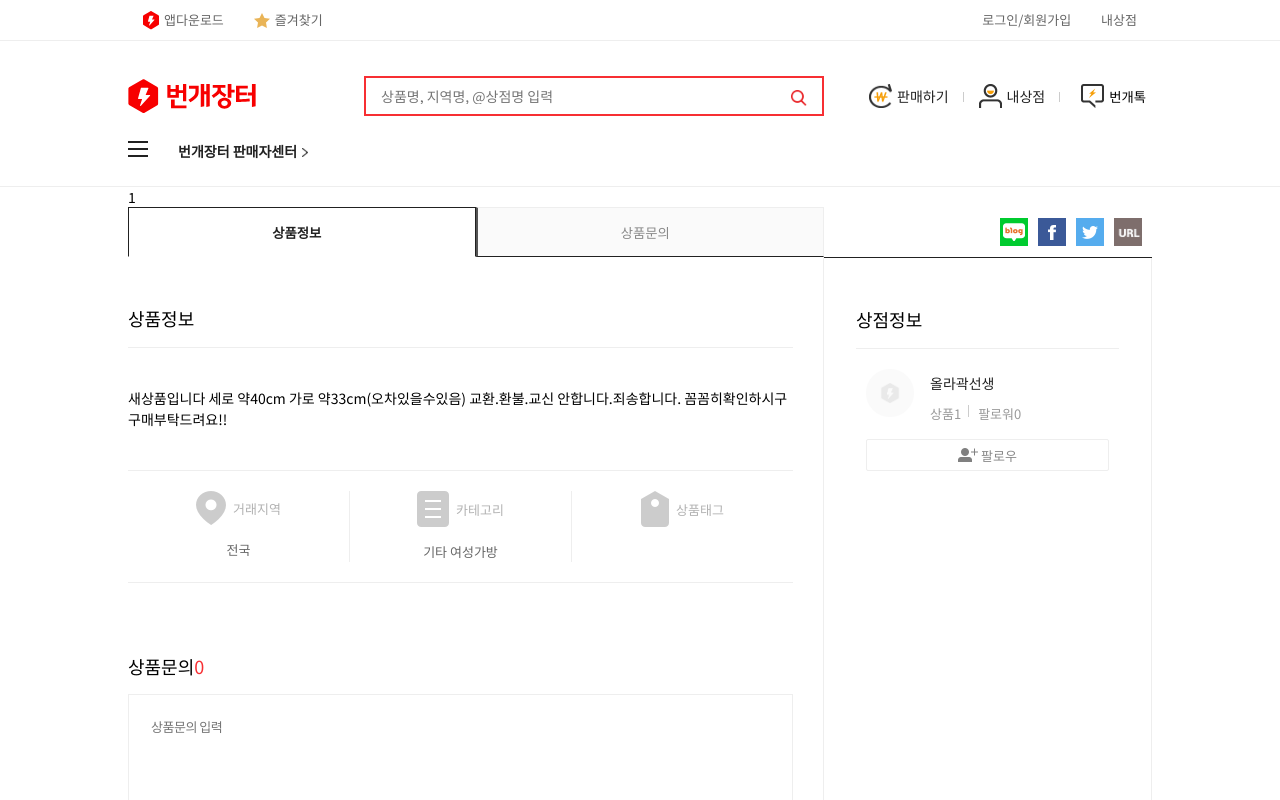
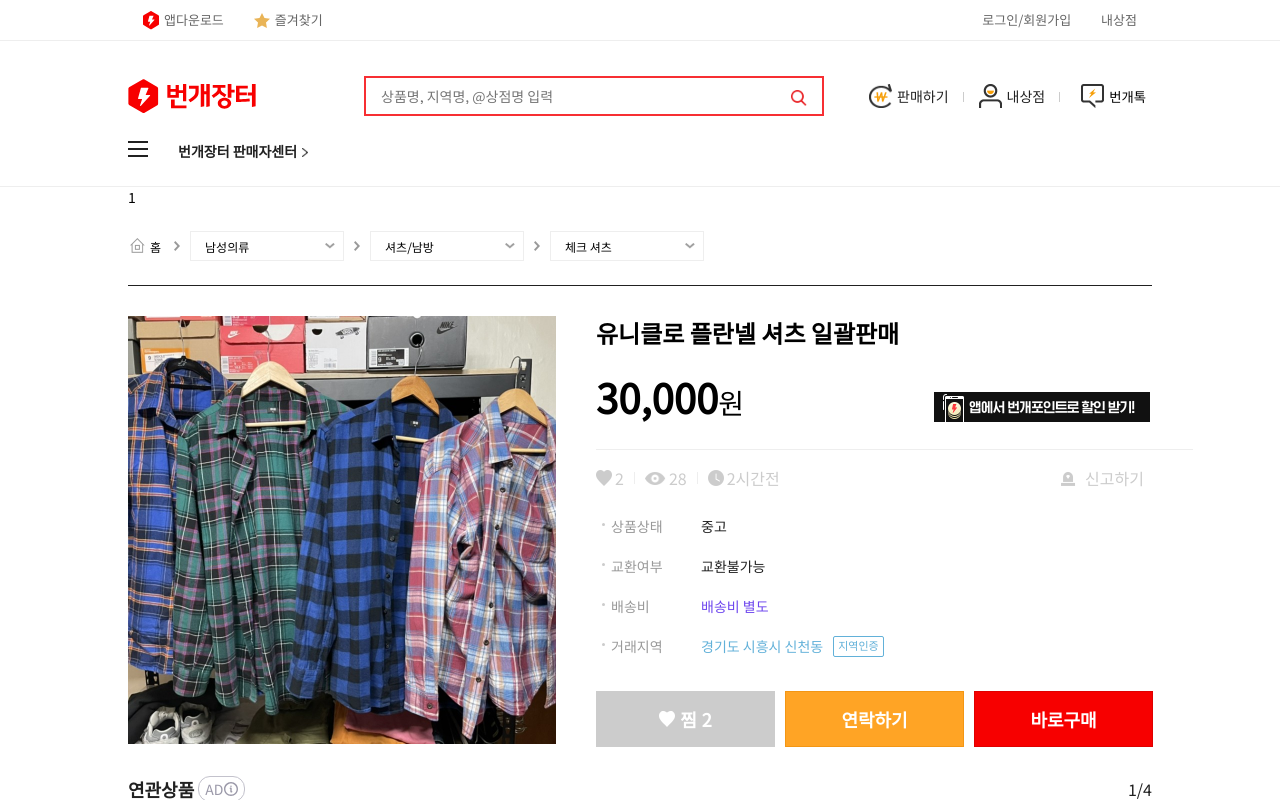
Before and after one commit to hyemigwak/clone_front, a React (Create React App) app: page /product/1 in a window 1280 px wide. Shown: the top 800 px of the page. Built offline with nearby package versions, Linux system fonts and the light colour scheme.

Commit message:
detail 합치기

```diff
--- a/src/pages/Detail.js
+++ b/src/pages/Detail.js
@@ -1,6 +1,8 @@
 import React from 'react'
 import DetailInfo from '../components/DetailInfo';
-
+import TopCate from "../components/TopCate";
+import TopBody from "../components/TopBody";
+import TopAd from "../components/TopAd";
 
 
 const Detail = (props) => {
@@ -10,7 +12,11 @@
         <div style={{display:'flex',  justifyContent:' center', background:'rgb(255,255,255)' }}>
         <div style={{width: '1024px'}}>
             {id}
+            <TopCate/>
+            <TopBody/>
+            <TopAd/>
             <DetailInfo/>
+
         </div>
         </div>
     )
```
